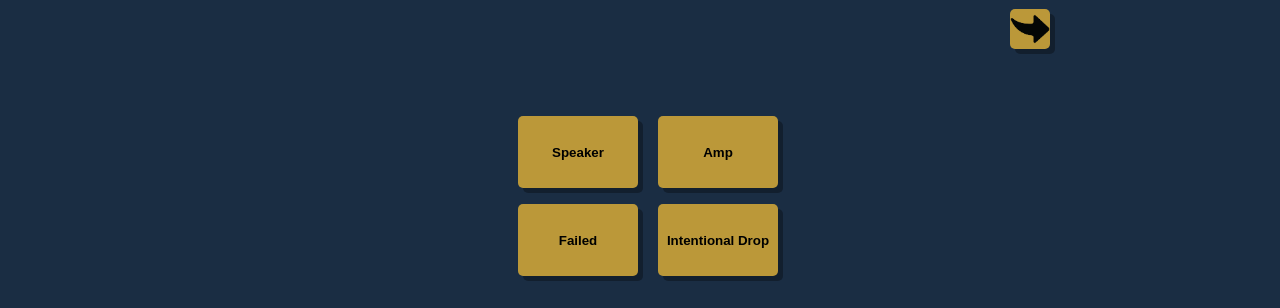
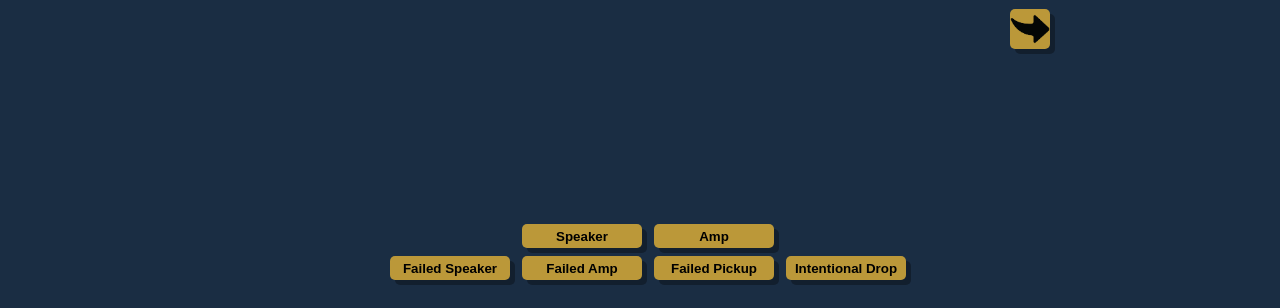
Before and after one commit to AlexanderGardiner/octoscout2024, a website: page public/auto/index.html in a window 1280 px wide. Shown: the part 492-800 px from the top of the page. Drawn offline with Linux system fonts and the light colour scheme.

Commit message:
Fixed a few things

```diff
--- a/public/auto/index.html
+++ b/public/auto/index.html
@@ -48,7 +48,9 @@
       <button class="placementButton" onclick="resultPiece('speaker',Date.now())">Speaker</button>
       <button class="placementButton" onclick="resultPiece('amp',Date.now())">Amp</button>
       <br>
-      <button class="placementButton" onclick="resultPiece('failed',Date.now())">Failed</button>
+      <button class="placementButton" onclick="resultPiece('failedSpeaker',Date.now())">Failed Speaker</button>
+      <button class="placementButton" onclick="resultPiece('failedAmp',Date.now())">Failed Amp</button>
+      <button class="placementButton" onclick="resultPiece('failedPickup',Date.now())">Failed Pickup</button>
       <button class="placementButton" onclick="resultPiece('intentionalDrop',Date.now())">Intentional Drop</button>
     </div>
 
--- a/public/auto/script.js
+++ b/public/auto/script.js
@@ -6,6 +6,7 @@ let collectedNotes = 0;
 function collectPiece(collectionLocation) {
   console.log(notes);
   notes.push(new Note(collectionLocation));
+  if (collectionLocation=="")
   collectedNotes += 1;
   updateNoteViewer();
 }
@@ -19,7 +20,11 @@ function resultPiece(result, timestamp) {
     speakerNotes += 1;
   } else if (result == "amp") {
     ampNotes += 1;
-  } else if (result == "failed") {
+  } else if (result == "failedSpeaker") {
+    failedNotes += 1;
+  } else if (result == "failedAmps") {
+    failedNotes += 1;
+  } else if (result == "failedPickup") {
     failedNotes += 1;
   }
 }
--- a/public/auto/style.css
+++ b/public/auto/style.css
@@ -43,14 +43,6 @@
   width: 50%;
 }
 
-#bottomContainer {
-  position: absolute;
-  bottom: 2vh;
-  margin: 1vh;
-  text-align: center;
-  width: 100vw;
-  max-height: 30vh;
-}
 
 .noteButton {
   border-radius: 100%;
@@ -140,10 +132,10 @@
 }
 .placementButton {
   width: 15vh;
-  height: 9vh;
+  height: 3vh;
   z-index: 10;
   bottom: 30vh;
-  margin: 1vh;
+  margin: 0.5vh;
   left: 15vw;
 }
 #field {
@@ -153,3 +145,12 @@
   top: 1vh;
   left: 1vh;
 }
+
+#bottomContainer {
+  position: absolute;
+  bottom: 2vh;
+  margin: 1vh;
+  text-align: center;
+  width: 100vw;
+  max-height: 25vh;
+}
--- /dev/null
+++ b/public/output.csv
@@ -0,0 +1,2 @@
+00scoutName,01teamNumber,02matchNumber,03teamColour,04startingRobotPosition,05autoCountCollected,06autoCountSpeaker,07autoCountAmp,08autoCountFailed,09autoMobility,10autoNotesLocations,11autoNotesResults,12teleopCountCollected,13teleopCountSpeaker,14teleopCountAmp,15teleopCountAmpSpeaker,16teleopCountFailed,17teleopNotesLocations,18teleopNotesResults,19endgamePark,20endgameOnstage,21endgameSpotlit,22endgameHarmony,23trapNotes,24bestTeamInput,25middleTeamInput,26worstTeamInput,27autoNotesTimestamps,28teleopNotesTimestamps,MatchBackups,defenseBot,timestamp
+,25,,Red,bottom,0,0,1,2,false,close1Red-close3Red-close1Red-close3Red,amp-failedAmp-failedSpeaker-failedPickup,0,0,0,0,0,,,No Attempt,No Attempt,No Attempt,No Attempt,0,,,,1709340161651-1709340163368-1709340165195-1709340167113,,null,false,Fri Mar 01 2024 16:43:00 GMT-0800 (Pacific Standard Time)
--- a/public/teleop/style.css
+++ b/public/teleop/style.css
@@ -48,7 +48,7 @@
   margin: 1vh;
   text-align: center;
   width: 100vw;
-  max-height: 30vh;
+  max-height: 25vh;
 }
 
 .collectionButton {
@@ -76,10 +76,10 @@
 
 .placementButton {
   width: 15vh;
-  height: 9vh;
+  height: 3vh;
   z-index: 10;
   bottom: 30vh;
-  margin: 1vh;
+  margin: 0.5vh;
   left: 15vw;
 }
 
```
Also changed, not shown: public/teleop/index.html (+4 -2 lines).
